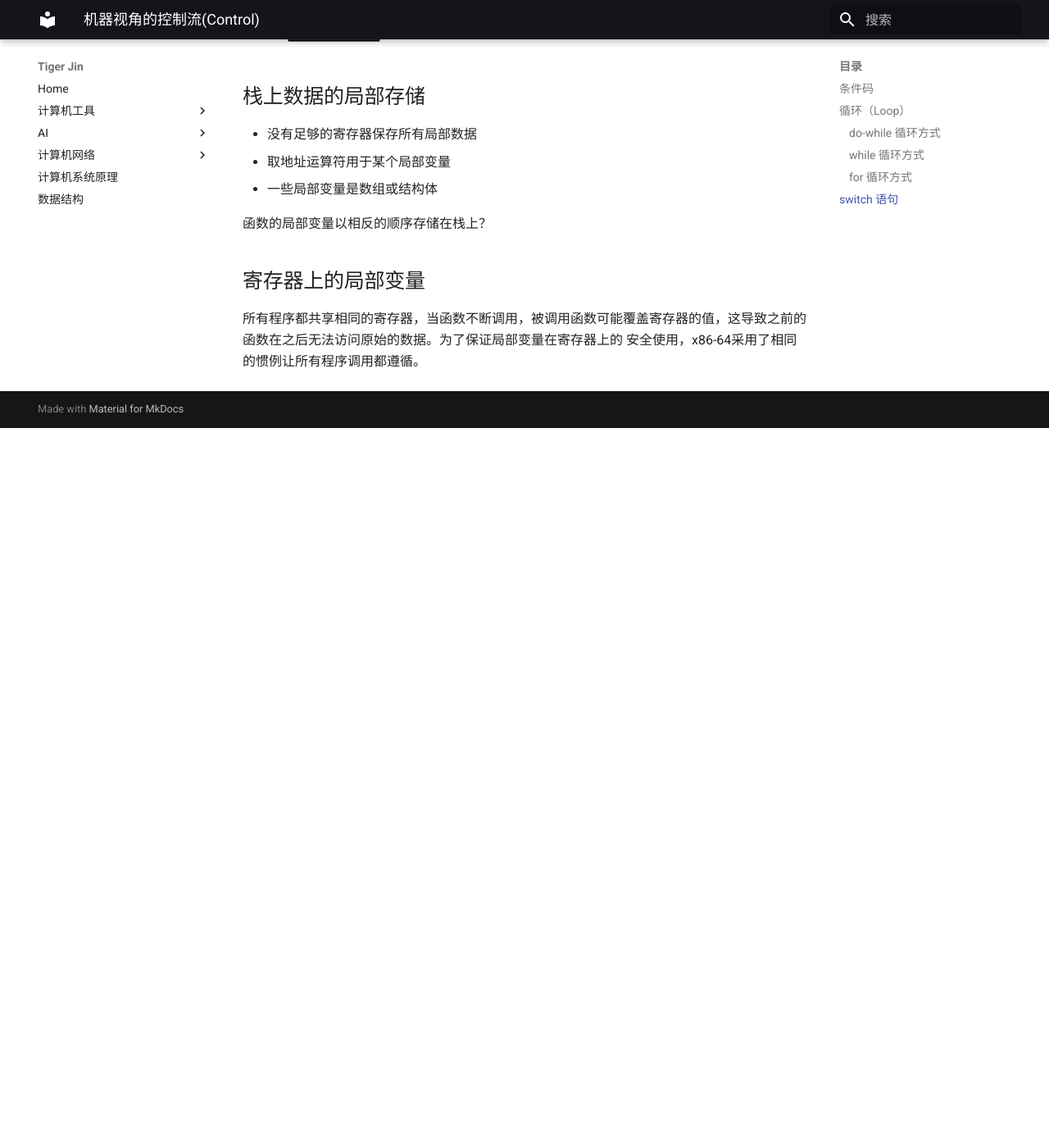
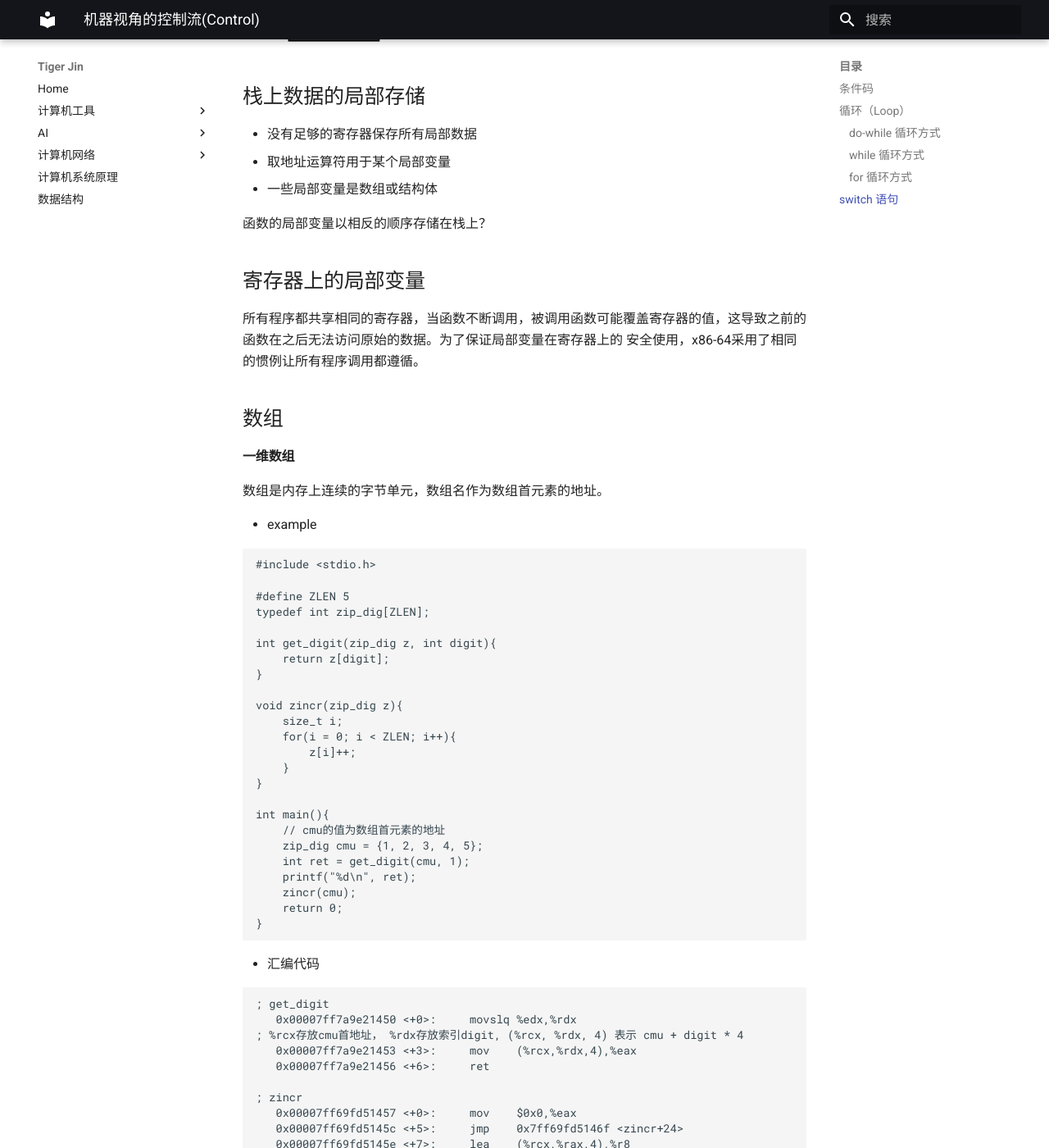
Before and after one commit to process852/process852.github.io, an MkDocs documentation site: the page built from docs/computersArch/machineLevel/machine.md, in a window 1280 px wide and 1400 px high, scrolled down 10299 px. Shown: the whole window at 82% size. Built offline with MkDocs 1.6.1 and Material for MkDocs 9.7.7, drawn with Linux system fonts in a browser that asks for light colours; before the commit the page ends 10821 px from its top, so only the background shows below that; some of the changed text lies outside the part shown.

Commit message:
add data of array

````diff
--- a/docs/computersArch/machineLevel/machine.md
+++ b/docs/computersArch/machineLevel/machine.md
@@ -209,3 +209,98 @@ x86-64结构下函数参数传递大部分通过寄存器实现，寄存器传
 
 所有程序都共享相同的寄存器，当函数不断调用，被调用函数可能覆盖寄存器的值，这导致之前的函数在之后无法访问原始的数据。为了保证局部变量在寄存器上的
 安全使用，x86-64采用了相同的惯例让所有程序调用都遵循。
+
+
+## 数组
+
+#### 一维数组
+
+数组是内存上连续的字节单元，数组名作为数组首元素的地址。
+
+* example
+
+```C
+#include <stdio.h>
+
+#define ZLEN 5
+typedef int zip_dig[ZLEN];
+
+int get_digit(zip_dig z, int digit){
+    return z[digit];
+}
+
+void zincr(zip_dig z){
+    size_t i;
+    for(i = 0; i < ZLEN; i++){
+        z[i]++;
+    }
+}
+
+int main(){
+    // cmu的值为数组首元素的地址
+    zip_dig cmu = {1, 2, 3, 4, 5};
+    int ret = get_digit(cmu, 1);
+    printf("%d\n", ret);
+    zincr(cmu);
+    return 0;
+}
+```
+
+* 汇编代码
+
+```asm
+; get_digit
+   0x00007ff7a9e21450 <+0>:     movslq %edx,%rdx
+; %rcx存放cmu首地址， %rdx存放索引digit, (%rcx, %rdx, 4) 表示 cmu + digit * 4
+   0x00007ff7a9e21453 <+3>:     mov    (%rcx,%rdx,4),%eax
+   0x00007ff7a9e21456 <+6>:     ret
+
+; zincr
+   0x00007ff69fd51457 <+0>:     mov    $0x0,%eax
+   0x00007ff69fd5145c <+5>:     jmp    0x7ff69fd5146f <zincr+24>
+   0x00007ff69fd5145e <+7>:     lea    (%rcx,%rax,4),%r8
+   0x00007ff69fd51462 <+11>:    mov    (%r8),%edx
+   0x00007ff69fd51465 <+14>:    add    $0x1,%edx
+   0x00007ff69fd51468 <+17>:    mov    %edx,(%r8)
+   0x00007ff69fd5146b <+20>:    add    $0x1,%rax
+   0x00007ff69fd5146f <+24>:    cmp    $0x4,%rax
+   0x00007ff69fd51473 <+28>:    jbe    0x7ff69fd5145e <zincr+7>
+   0x00007ff69fd51475 <+30>:    ret
+```
+#### 多维数组
+
+
+```C
+#include <stdio.h>
+
+#define ZLEN 5
+typedef int zip_dig[ZLEN];
+
+int main(){
+    zip_dig phg[4] = {
+        {1, 2, 0, 4, 5},
+        {1, 6, 3, 4, 5},
+        {1, 2, 3, 0, 5},
+        {1, 2, 8, 4, 5}
+    };
+
+    printf("%p\n", phg);
+    printf("%p\n", phg[0]);
+    printf("%p\n", &phg[0][0]);
+
+    printf("%p\n", phg + 1); // 等价 第二行数组的首元素地址
+    printf("%p\n", phg[1]);
+    printf("%p\n", &phg[1][0]);
+
+    printf("%d\n", sizeof(phg)); // 80字节，整个二维数组的大小
+    printf("%d\n", sizeof(phg + 1)); // 单个地址大小，8个字节
+    printf("%d\n", sizeof(phg[1])); // 单个一维数组大小，20字节
+    printf("%d\n", sizeof(phg[1][0])); // 单个元素大小，4字节
+
+    printf("%p\n", phg + 1); // 依据元素大小缩放，相当于地址加 20 字节
+    printf("%p\n", phg[0] + 1); // 依据元素大小缩放，相当于地址加 4 字节
+    printf("%p\n", &phg[0][0] + 1);
+
+    return 0;
+}
+```
````
